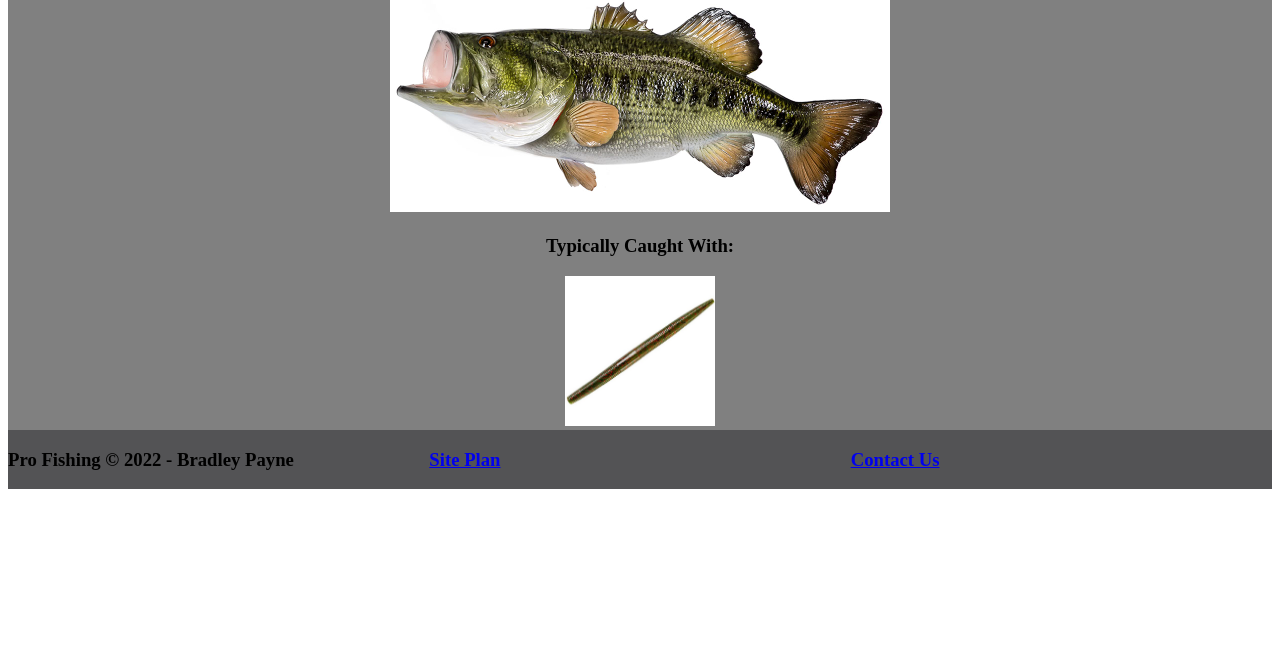
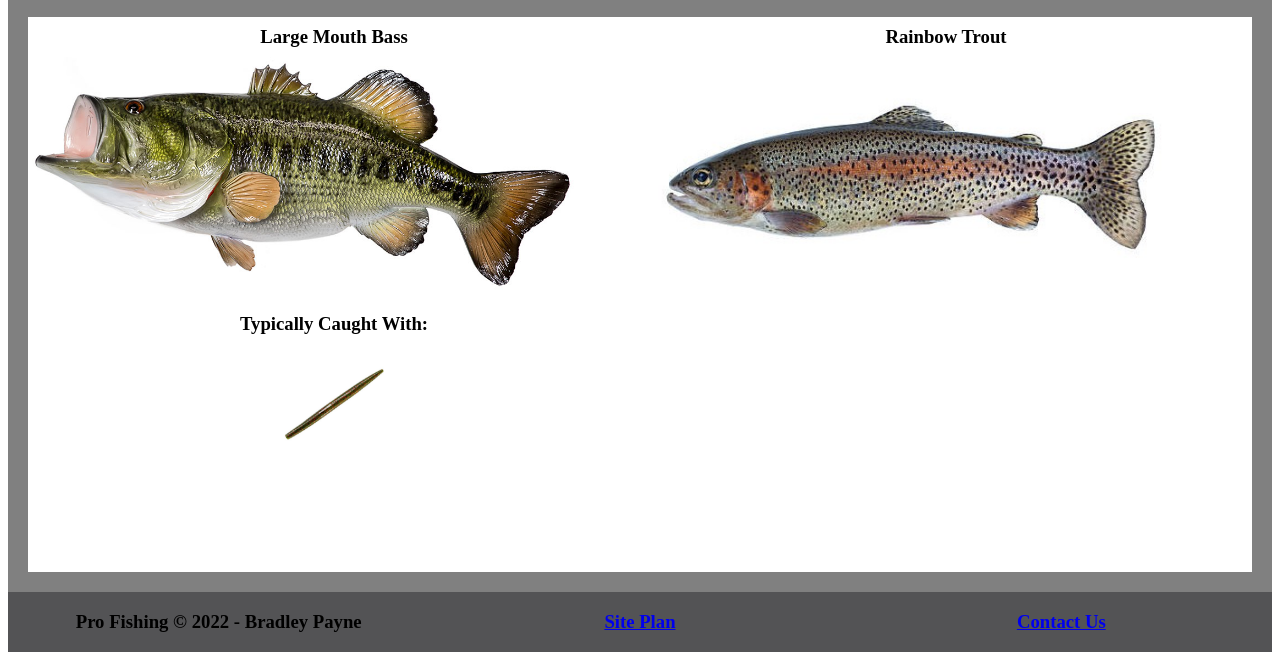
Before and after one commit to Payneful/payneful.github.io, a plain HTML site: page fish/lures.html in a window 1280 px wide. Shown: the part 361-1021 px from the top of the page. Before the commit the page ends 858 px from the top, so only its background shows below. Drawn offline with Linux system fonts and the light colour scheme.

Commit message:
small changes to lures page.

```diff
--- a/fish/lures.html
+++ b/fish/lures.html
@@ -37,12 +37,17 @@
                 to see what kind of lures may be good to catch them. These are lures that have either
                 been used by me or someone I know, or by someone who has supported the website and has
                 put in their lucky lure they used.</p>
+            <h1>Fish</h1>
             <section id="typefish">
-                <div class="fish">
+                <div class="LargeMouthBass">
                     <h3>Large Mouth Bass</h3>
                     <img class="bass" src="images/bass.jpg" alt="Large Mouth Bass">
                 </div>
-                <div class="lures">
+                <div class="RainbowTrout">
+                    <h3>Rainbow Trout</h3>
+                    <img class="trout" src="images/rainbowTrout.jpg" alt="Rainbow Trout">
+                </div>
+                <div class="WatermelonWorm">
                     <h3>Typically Caught With:</h3>
                     <img class="worm" src="images/worm.jpeg" alt="Watermelon worm">
                 </div>
--- a/fish/styles/style.css
+++ b/fish/styles/style.css
@@ -7,6 +7,7 @@ footer {
   background-color: #535355;
   outline-width: 1px solid white;
   font-style: none;
+  text-align: center;
 }
 header {
   color:rgba(20,30,13, .7);
@@ -50,6 +51,7 @@ header {
 }
 .us {
   grid-column: 2;
+  border: 10px double white;
 }
 
 /*lures.html page*/
@@ -62,17 +64,35 @@ header {
   margin-left: 15%;
   margin-right: 15%;
 }
-.fish {
-
+.bass {
+  width: 550px;
 }
-.lures {
-
-}
-.bass {
-  width: 500px;
+.trout {
+  width: 550px;
 }
 .worm {
-  width: 150px;
+  width: 100px;
+}
+#typefish {
+  display: grid;
+  grid-template-columns: 1fr 1fr;
+  grid-template-rows: 1fr 1fr;
+  background-color: white;
+  margin-right: 20px;
+  margin-left: 20px;
+  margin-bottom: 20px;
+}
+.LargeMouthBass {
+  display: grid;
+  grid-template-rows: 40px 1fr;
+  align-items: center;
+  align-content: center;
+}
+.RainbowTrout {
+  display: grid;
+  grid-template-rows: 40px 1fr;
+  align-items: center;
+  align-content: center;
 }
 
 
```
Also changed, not shown: fish/locations.html (+4 -4 lines), fish/images/rainbowTrout.jpg (added).
